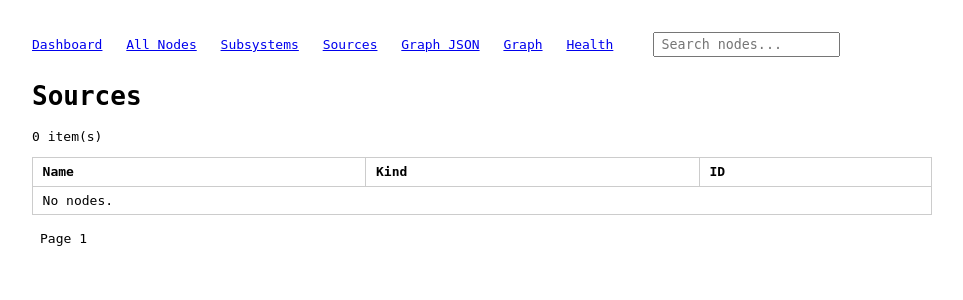
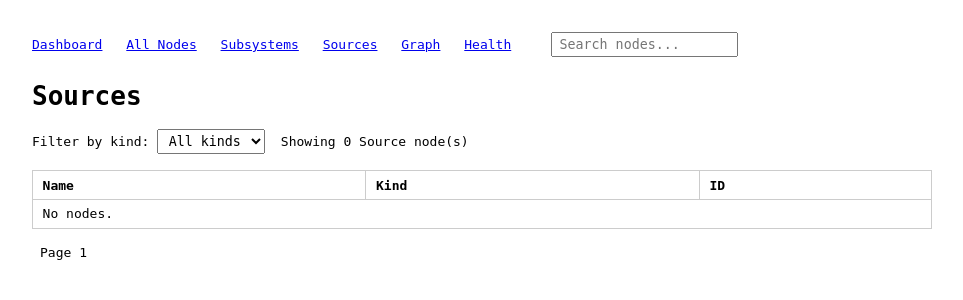
Before and after one commit to reiniertl/know_kernel, a FastAPI app: page /sources in a window 1280 px wide. Shown: the top 300 px of the page, without its empty margins (158-1121 px from the left). Run offline with FastAPI, Linux system fonts and the light colour scheme; some libraries are stand-ins or nearby versions.

Commit message:
feat(web): add kind-filter dropdown, remove Graph JSON nav link
Remove the /graph JSON link from the navigation bar — the endpoint
is retained as an internal API for /viz but is not useful for
human operators (ANN-KK-WEB-REMOVE-GRAPH-JSON-NAV).

Add a kind-selection dropdown to all list views (concepts,
subsystems, sources) that filters displayed nodes by kind
(INV-KK-WEB-KIND-DROPDOWN, ALG-KK-WEB-KIND-DROPDOWN). Populated
from SELECT DISTINCT kind, pre-selects current filter.

Co-Authored-By: Claude Opus 4.6 (1M context) <noreply@anthropic.com>

```diff
--- a/src/web/routes.py
+++ b/src/web/routes.py
@@ -67,6 +67,12 @@ def display_name_for_node(kind: str, attrs: dict, node_id: str) -> str:
     return node_id
 
 
+def _all_kinds(conn) -> list[str]:
+    """Return sorted list of distinct node kinds (ALG-KK-WEB-KIND-DROPDOWN)."""
+    rows = conn.execute("SELECT DISTINCT kind FROM nodes ORDER BY kind").fetchall()
+    return [r["kind"] for r in rows]
+
+
 def setup_routes(app: FastAPI, templates: Jinja2Templates) -> None:
     @app.get("/", response_class=HTMLResponse)
     async def dashboard(request: Request):
@@ -117,6 +123,7 @@ def setup_routes(app: FastAPI, templates: Jinja2Templates) -> None:
                 "nodes": nodes,
                 "title": title,
                 "active_kind": kind,
+                "all_kinds": _all_kinds(conn),
                 "page": page,
                 "per_page": per_page,
                 "has_next": has_next,
@@ -194,7 +201,7 @@ def setup_routes(app: FastAPI, templates: Jinja2Templates) -> None:
         return templates.TemplateResponse(
             request,
             "concept_list.html",
-            {"nodes": nodes, "title": "Subsystems", "page": page, "per_page": per_page, "has_next": has_next},
+            {"nodes": nodes, "title": "Subsystems", "active_kind": "Subsystem", "all_kinds": _all_kinds(conn), "page": page, "per_page": per_page, "has_next": has_next},
         )
 
     @app.get("/sources", response_class=HTMLResponse)
@@ -217,7 +224,7 @@ def setup_routes(app: FastAPI, templates: Jinja2Templates) -> None:
         return templates.TemplateResponse(
             request,
             "concept_list.html",
-            {"nodes": nodes, "title": "Sources", "page": page, "per_page": per_page, "has_next": has_next},
+            {"nodes": nodes, "title": "Sources", "active_kind": "Source", "all_kinds": _all_kinds(conn), "page": page, "per_page": per_page, "has_next": has_next},
         )
 
     @app.get("/graph")
--- a/src/web/templates/base.html
+++ b/src/web/templates/base.html
@@ -37,7 +37,6 @@
   <a href="/concepts">All Nodes</a>
   <a href="/subsystems">Subsystems</a>
   <a href="/sources">Sources</a>
-  <a href="/graph">Graph JSON</a>
   <a href="/viz">Graph</a>
   <a href="/health">Health</a>
   <span style="display:inline-block;position:relative;margin-left:1rem;">
--- a/src/web/templates/concept_list.html
+++ b/src/web/templates/concept_list.html
@@ -1,11 +1,20 @@
 {% extends "base.html" %}
 {% block content %}
 <h1>{{ title | default("Nodes") }}</h1>
-{% if active_kind %}
-<p>Showing {{ nodes | length }} {{ active_kind }} node(s) · <a href="/concepts">View all</a></p>
-{% else %}
-<p>{{ nodes | length }} item(s){% if page and page > 1 %} (page {{ page }}){% endif %}</p>
-{% endif %}
+<div style="margin-bottom:1rem;">
+  <label for="kind-filter">Filter by kind:</label>
+  <select id="kind-filter" onchange="window.location.href=this.value ? '?kind='+this.value : window.location.pathname" style="font-family:monospace;padding:0.2rem 0.4rem;">
+    <option value="">All kinds</option>
+    {% for k in all_kinds|default([]) %}
+      <option value="{{ k }}"{% if k == active_kind %} selected{% endif %}>{{ k }}</option>
+    {% endfor %}
+  </select>
+  {% if active_kind %}
+    <span style="margin-left:0.5rem;">Showing {{ nodes | length }} {{ active_kind }} node(s)</span>
+  {% else %}
+    <span style="margin-left:0.5rem;">{{ nodes | length }} item(s){% if page and page > 1 %} (page {{ page }}){% endif %}</span>
+  {% endif %}
+</div>
 <table>
   <thead><tr><th>Name</th><th>Kind</th><th>ID</th></tr></thead>
   <tbody>
```
